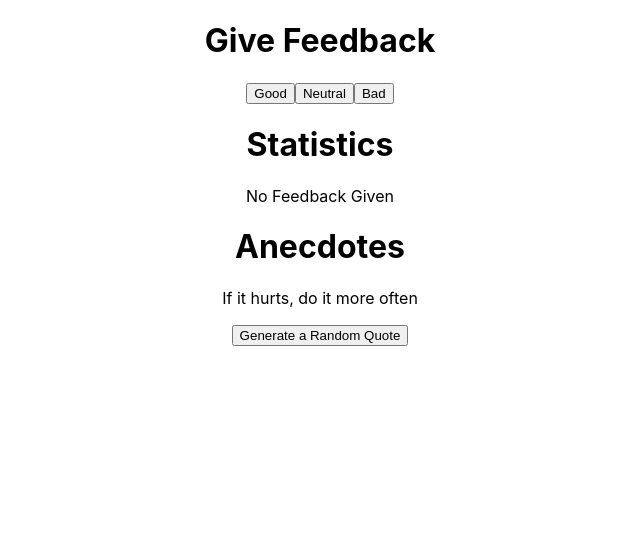
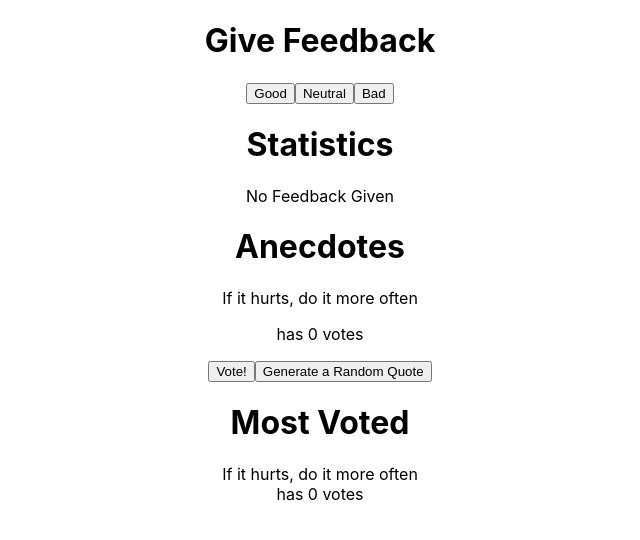
Before and after one commit to FrancisQ/EduNode, a React (Create React App) app: page / in a window 1280 px wide. Shown: the top 540 px of the page, without its empty margins (320-960 px from the left). Built offline with nearby package versions, Linux system fonts and the light colour scheme.

Commit message:
finished part 1 all the way through 1.14 - anecdotes with voting and top result

```diff
--- a/src/App.css
+++ b/src/App.css
@@ -10,3 +10,8 @@
     max-width: 500px;
     text-align: center;
 }
+table{
+    margin-left: auto;
+    margin-right: auto;
+    display: inline-block;
+}
--- a/src/App.js
+++ b/src/App.js
@@ -45,22 +45,40 @@ const Anecdotes = () => {
     'Programming without an extremely heavy use of console.log is same as if a doctor would refuse to use x-rays or blood tests when diagnosing patients'
   ]
 
+  const [votesArray, setVotesArray] = useState([0, 0, 0, 0, 0, 0, 0]);
   const [selected, setSelected] = useState(0)
-  const handler = () => {
+  const handleGenerate = () => {
     setSelected(Math.floor(Math.random() * anecdotes.length))
-    console.log(selected)
+    console.log("selected:", selected)
+  }
+  const handleVote = () => {
+    let temp = [...votesArray]
+    temp[selected]++
+    setVotesArray(temp)
+    console.log("selected:", selected)
+    console.log(votesArray)
+    handleGenerate()
+    topVote();
+  }
+
+  const topVote = () => {
+    let topValue = Math.max(...votesArray)
+    let topValueIndex = votesArray.indexOf(topValue)
+    return <p>{anecdotes[topValueIndex]} <br /> has {topValue} votes</p>
   }
 
 
-  // Refresh state resets clicked to false???
 
   return (
     <div>
       <p>{anecdotes[selected]}</p>
-      <button onClick={handler}>Generate a Random Quote</button>
+      <p>has {votesArray[selected]} votes</p>
+      <Button handleClick={handleVote} text="Vote!"></Button>
+      <Button handleClick={handleGenerate} text="Generate a Random Quote"></Button>
+      <h1>Most Voted</h1>
+      <p>{topVote()}</p>
     </div>
   )
-
 }
 
 
```
